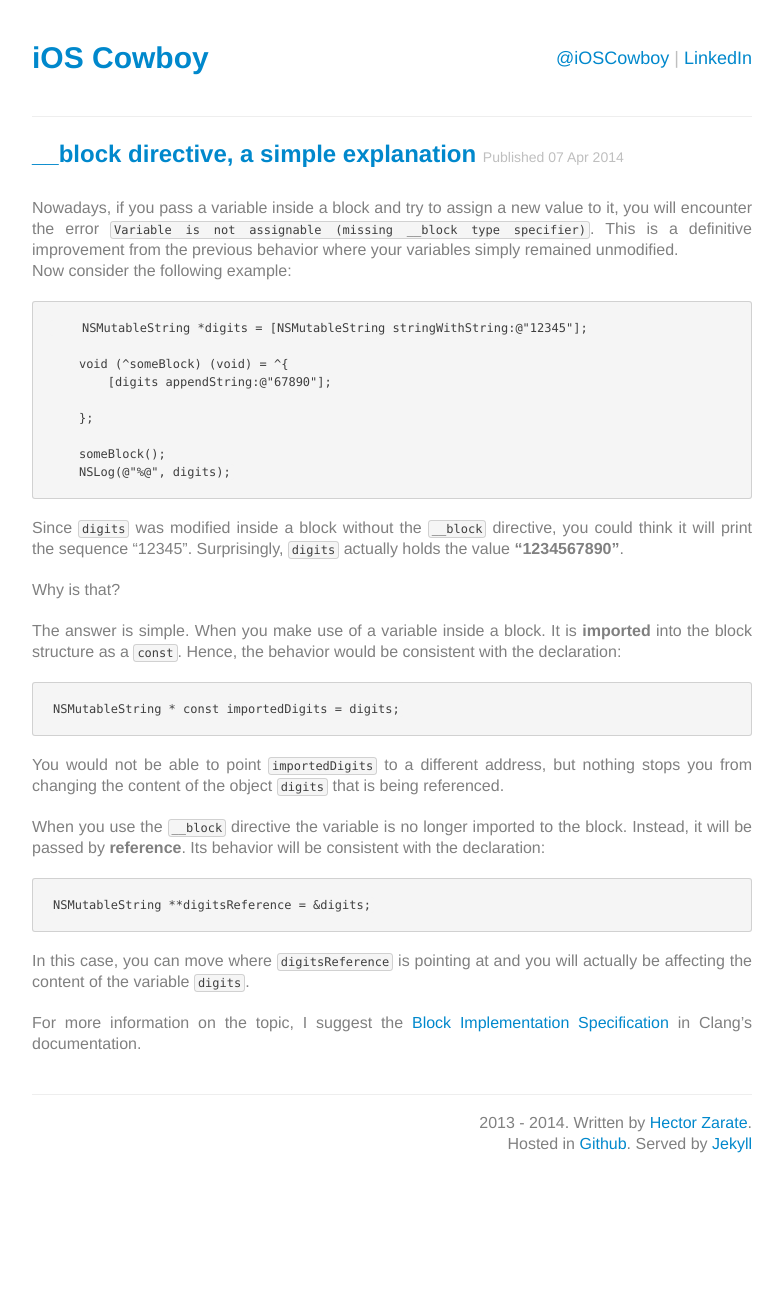
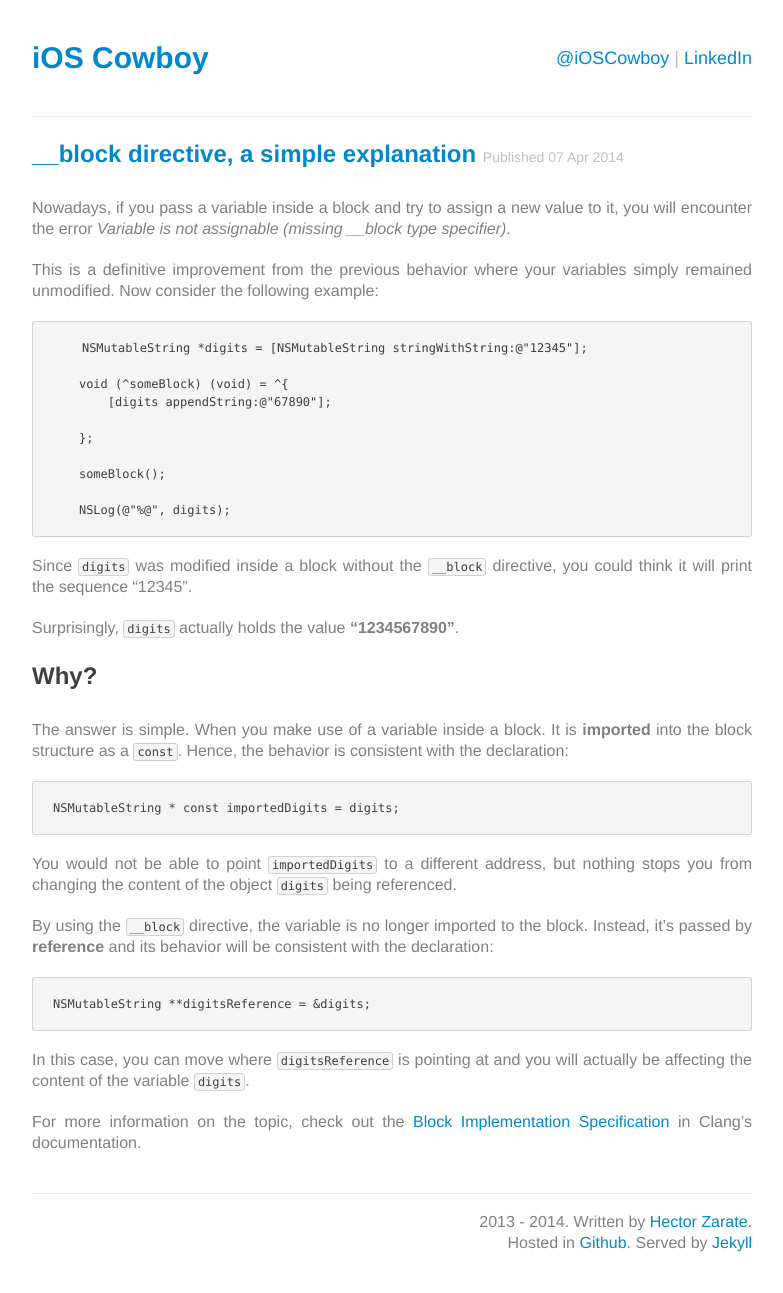
Before and after one commit to ChocoChipset/iOSCowboy.github.io, a Jekyll site: the page built from _posts/2014-04-07-block-directive-explained.md, in a window 1280 px wide. Shown: the whole page, without its empty margins (248-1031 px from the left). Built offline with Jekyll 4.4.1, drawn with Linux system fonts in a browser that asks for light colours; Markdown is read by kramdown in place of the engine named in the settings; before the commit the page ends 1194 px from its top, so only the background shows below that.

Commit message:
Grammar in post about __blocks

````diff
--- a/_posts/2014-04-07-block-directive-explained.md
+++ b/_posts/2014-04-07-block-directive-explained.md
@@ -3,8 +3,9 @@ layout: post
 title: __block directive, a simple explanation
 ---
 
-Nowadays, if you pass a variable inside a block and try to assign a new value to it, you will encounter the error ```Variable is not assignable (missing __block type specifier)```. This is a definitive improvement from the previous behavior where your variables simply remained unmodified.
-Now consider the following example:
+Nowadays, if you pass a variable inside a block and try to assign a new value to it, you will encounter the error *Variable is not assignable (missing __block type specifier)*.
+
+This is a definitive improvement from the previous behavior where your variables simply remained unmodified. Now consider the following example:
 
 ```
     NSMutableString *digits = [NSMutableString stringWithString:@"12345"];
@@ -15,22 +16,25 @@ Now consider the following example:
     };
 
     someBlock();
+
     NSLog(@"%@", digits);
 ```
 Since ```digits``` was modified inside a block without the ```__block``` directive, you could think it will print the sequence "12345".
+
 Surprisingly,  ```digits``` actually holds the value **"1234567890"**.
 
-Why is that?
+Why?
+--------
 
-The answer is simple. When you make use of a variable inside a block. It is **imported** into the block structure as a ```const```. Hence, the behavior would be consistent with the declaration:
+The answer is simple. When you make use of a variable inside a block. It is **imported** into the block structure as a ```const```. Hence, the behavior is consistent with the declaration:
 
 ```
 NSMutableString * const importedDigits = digits;
 ```
 
-You would not be able to point ```importedDigits``` to a different address, but nothing stops you from changing the content of the object ```digits``` that is being referenced.
+You would not be able to point ```importedDigits``` to a different address, but nothing stops you from changing the content of the object ```digits``` being referenced.
 
-When you use the ```__block``` directive the variable is no longer imported to the block. Instead, it will be passed by **reference**. Its behavior will be consistent with the declaration:
+By using the ```__block``` directive, the variable is no longer imported to the block. Instead, it's passed by **reference** and its behavior will be consistent with the declaration:
 
 ```
 NSMutableString **digitsReference = &digits;
@@ -39,4 +43,5 @@ NSMutableString **digitsReference = &digits;
 In this case, you can move where ```digitsReference``` is pointing at and you will actually be affecting the content of the variable ```digits```.
 
 
-For more information on the topic,  I suggest the [Block Implementation Specification](http://clang.llvm.org/docs/Block-ABI-Apple.html) in Clang's documentation.
+
+For more information on the topic,  check out the [Block Implementation Specification](http://clang.llvm.org/docs/Block-ABI-Apple.html) in Clang's documentation.
````
